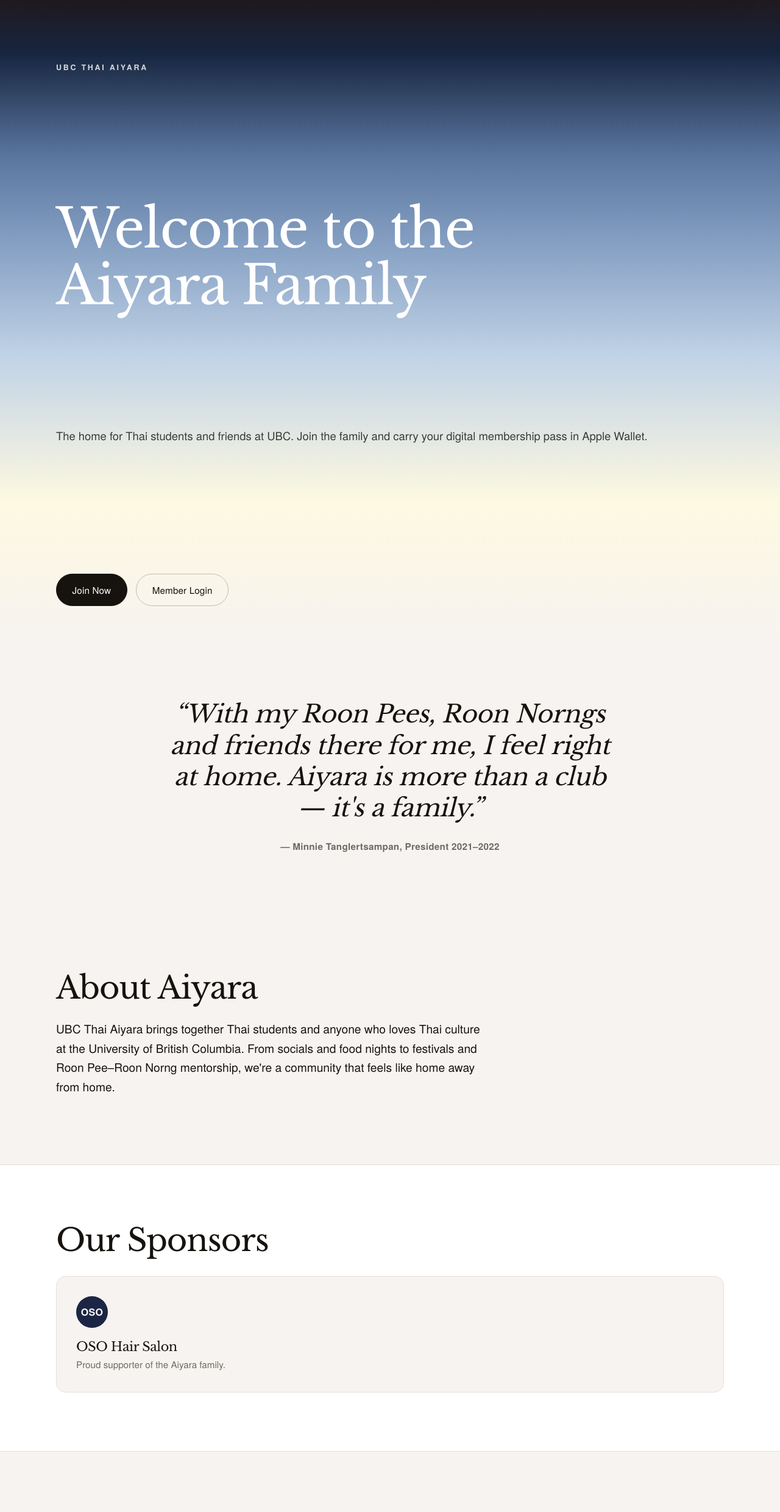
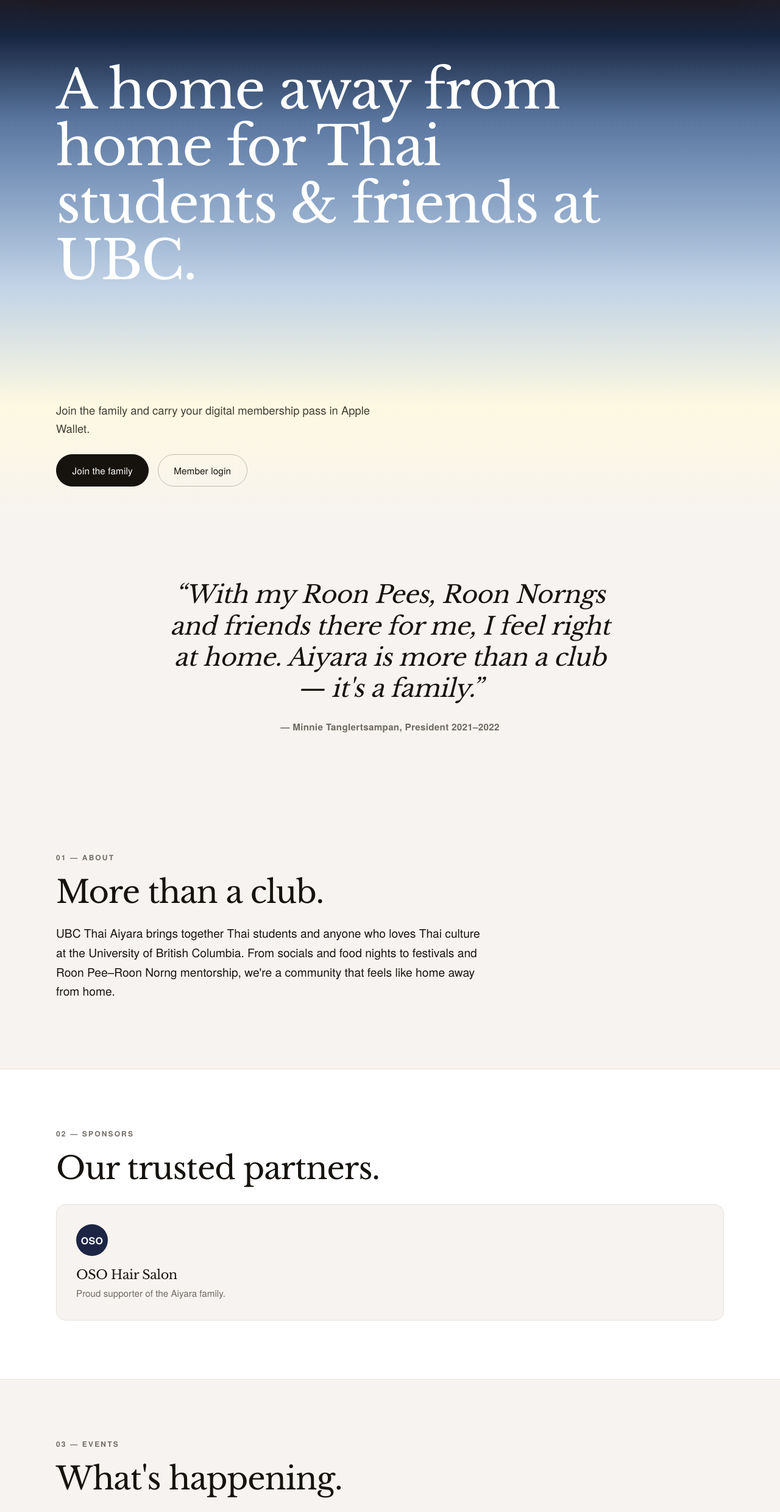
Before and after one commit to ubcthaiaiyara/website, a Next.js app: page / in a window 1280 px wide. Shown: the part 83-2563 px from the top of the page at 61% size. Built offline with nearby package versions, Linux system fonts and the light colour scheme; no server answers.

Commit message:
feat(landing): restructure hero and sections editorially

```diff
--- a/app/page.tsx
+++ b/app/page.tsx
@@ -1,32 +1,33 @@
 import Link from "next/link";
 
-// Server Component. Static landing page — a modern redesign of the club's Wix
-// site (hero, president quote, sponsors, events, contact). All CTAs route into
-// the membership module (/join, /login).
+// Server Component. Static landing page — an editorial redesign of the club's
+// site (hero, president quote, about, sponsors, events, contact). All CTAs
+// route into the membership module (/join, /login).
 export default function HomePage() {
     return (
         <>
             {/* Hero */}
             <section className="hero">
                 <div className="hero-inner">
-                    <p className="eyebrow">UBC Thai Aiyara</p>
-                    <h1>
-                        Welcome to the
-                        <br />
-                        Aiyara Family
-                    </h1>
+                    <div className="hero-top">
+                        <h1>A home away from home for Thai students &amp; friends at UBC.</h1>
+                    </div>
+                    <div className="hero-bottom">
                         <p className="hero-sub">
-                        The home for Thai students and friends at UBC. Join the
-                        family and carry your digital membership pass in Apple
-                        Wallet.
+                            Join the family and carry your digital membership
+                            pass in Apple Wallet.
                         </p>
                         <div className="hero-cta">
                             <Link className="button" href="/join">
-                            Join Now
+                                Join the family
                             </Link>
-                        <Link className="button button-ghost" href="/login">
-                            Member Login
+                            <Link
+                                className="button button-ghost"
+                                href="/login"
+                            >
+                                Member login
                             </Link>
+                        </div>
                     </div>
                 </div>
             </section>
@@ -45,7 +46,8 @@ export default function HomePage() {
 
             {/* About */}
             <section id="about" className="section">
-                <h2>About Aiyara</h2>
+                <span className="section-label">01 — About</span>
+                <h2>More than a club.</h2>
                 <p className="lead">
                     UBC Thai Aiyara brings together Thai students and anyone who
                     loves Thai culture at the University of British Columbia.
@@ -57,7 +59,8 @@ export default function HomePage() {
 
             {/* Sponsors */}
             <section id="sponsors" className="section section-alt">
-                <h2>Our Sponsors</h2>
+                <span className="section-label">02 — Sponsors</span>
+                <h2>Our trusted partners.</h2>
                 <div className="sponsor-grid">
                     <div className="sponsor-card">
                         <div className="sponsor-logo">OSO</div>
@@ -69,7 +72,8 @@ export default function HomePage() {
 
             {/* Events */}
             <section id="events" className="section">
-                <h2>Events</h2>
+                <span className="section-label">03 — Events</span>
+                <h2>What&apos;s happening.</h2>
                 <div className="events-empty">
                     <p>No events at the moment — check back soon!</p>
                 </div>
@@ -77,7 +81,8 @@ export default function HomePage() {
 
             {/* Contact */}
             <section id="contact" className="section section-alt">
-                <h2>Get in Touch</h2>
+                <span className="section-label">04 — Contact</span>
+                <h2>Get in touch.</h2>
                 <p className="lead">
                     Questions about membership or want to collaborate? Reach out
                     anytime.
```
Lines whose indentation alone changed are shown as unchanged.
